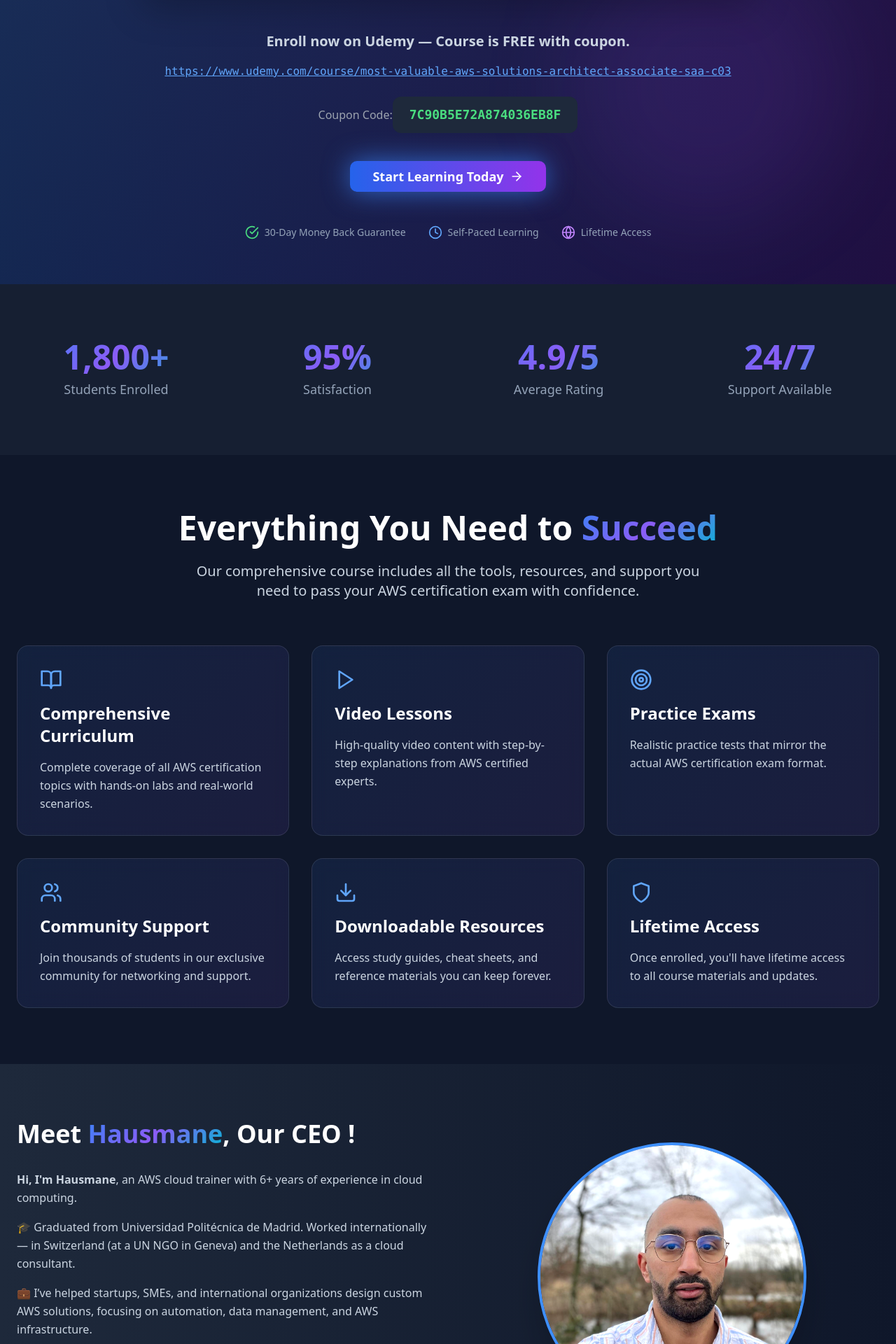
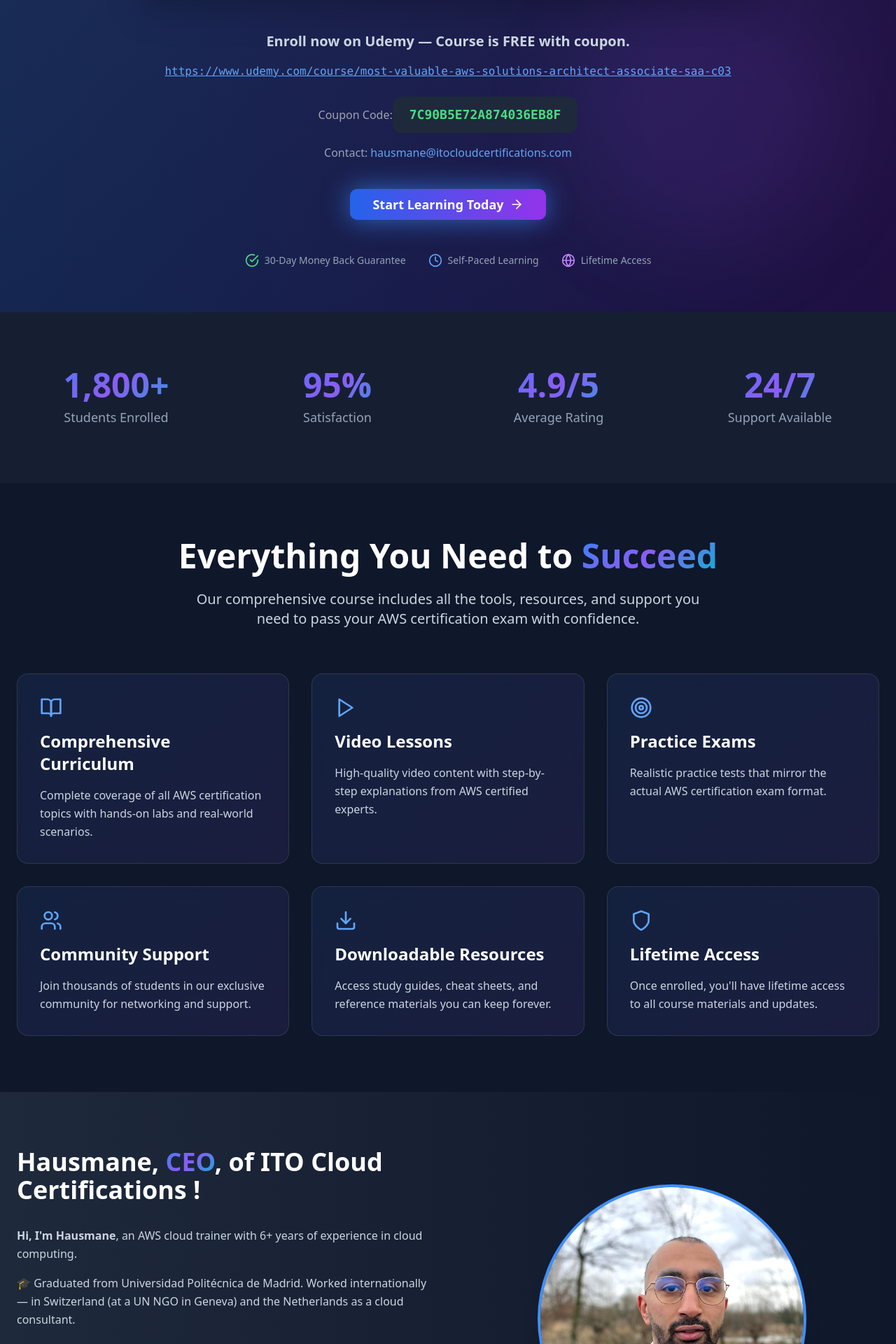
Before and after one commit to hi-hausmane/ITOCloudCertifications, a React (Vite) app: page / in a window 1280 px wide. Shown: the part 731-2651 px from the top of the page at 70% size. Built offline with nearby package versions, Linux system fonts and the light colour scheme.

Commit message:
feat: add contact email and update course info based on Udemy copy

```diff
--- a/src/components/CoursePreviewSection.jsx
+++ b/src/components/CoursePreviewSection.jsx
@@ -14,7 +14,7 @@
             transition={{ duration: 0.8 }}
           >
             <h2 className="text-3xl md:text-4xl font-bold mb-8">
-              Meet <span className="gradient-text">Hausmane</span>, Our CEO !
+              Hausmane,   <span className="gradient-text">CEO</span>, of ITO Cloud Certifications !
             </h2>
 
             <div className="text-slate-300 leading-relaxed space-y-4">
--- a/src/components/HeroSection.jsx
+++ b/src/components/HeroSection.jsx
@@ -68,6 +68,19 @@
       7C90B5E72A874036EB8F
     </code>
   </div>
+
+  {/* Email Address */}
+<div className="mt-4">
+  <p className="text-slate-400 text-sm md:text-base">
+    Contact:
+    <a
+      href="mailto:hausmane@itocloudcertifications.com"
+      className="text-blue-400 hover:text-blue-300 ml-1 transition"
+    >
+      hausmane@itocloudcertifications.com
+    </a>
+  </p>
+</div>
 </div>
           {/* CTA Buttons */}
           <div className="flex flex-col sm:flex-row gap-4 justify-center items-center mb-12">
```
Also changed, not shown: 1 other file (tests, documents, lock files or other folders).
